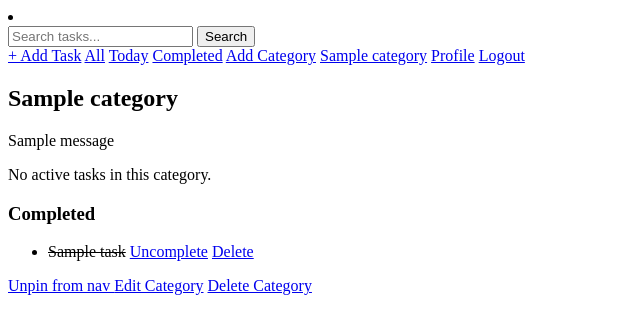
After one commit to Gongzuo-Dk/TaskManager, a Django app: page /category/1/ in a window 1280 px wide. The commit adds this page. Shown: the top 334 px of the page, without its empty margins (0-640 px from the left). Run offline with Django 5.2, Linux system fonts and the light colour scheme; a user stored in the database is signed in; tables that the repository leaves empty hold one stand-in row (values such as "Sample post"); one stand-in notice (Sample message) is shown.

Commit message:
Add CRUD operations for Category

```diff
--- a/TaskManager/settings.py
+++ b/TaskManager/settings.py
@@ -54,6 +54,7 @@ TEMPLATES = [
                 'django.template.context_processors.request',
                 'django.contrib.auth.context_processors.auth',
                 'django.contrib.messages.context_processors.messages',
+                "task_manager.context_processors.pinned_categories",
             ],
         },
     },
--- a/accounts/forms.py
+++ b/accounts/forms.py
@@ -6,3 +6,9 @@ class ProfileUpdateForm(forms.ModelForm):
     class Meta:
         model = Profile
         fields = ["avatar"]
+
+    def clean_avatar(self):
+        avatar = self.cleaned_data.get("avatar")
+        if avatar and avatar.size > 2 * 1024 * 1024:
+            raise forms.ValidationError("Image size must be under 2MB.")
+        return avatar
--- /dev/null
+++ b/task_manager/context_processors.py
@@ -0,0 +1,7 @@
+from .models import Category
+
+def pinned_categories(request):
+    if request.user.is_authenticated:
+        pinned = Category.objects.filter(user=request.user, is_pinned=True)
+        return {"pinned_categories": pinned}
+    return {}
--- a/task_manager/models.py
+++ b/task_manager/models.py
@@ -5,7 +5,9 @@ from django.contrib.auth.models import User
 # Create your models here.
 
 class Category(models.Model):
+    user = models.ForeignKey(User, on_delete=models.CASCADE, related_name="categories")
     name = models.CharField(max_length=30)
+    is_pinned = models.BooleanField(default=False)
 
     class Meta:
         verbose_name = "Category"
--- /dev/null
+++ b/task_manager/templates/task_manager/category_tasks.html
@@ -0,0 +1,47 @@
+{% extends "base.html" %}
+
+{% block content %}
+<h2>{{ category.name }}</h2>
+
+{% if messages %}
+    {% for message in messages %}
+        <p>{{ message }}</p>
+    {% endfor %}
+{% endif %}
+
+{% if tasks %}
+    <ul>
+    {% for task in tasks %}
+        <li>
+            {{ task.title }}
+            {% if task.due_date %}— {{ task.due_date|date:"d M, Y H:i" }}{% endif %}
+            {% if task.priority %}({{ task.priority }}){% endif %}
+            <a href="{% url 'task_toggle_complete' task.pk %}">Complete</a>
+            <a href="{% url 'task_update' task.pk %}">Edit</a>
+            <a href="{% url 'task_delete' task.pk %}">Delete</a>
+        </li>
+    {% endfor %}
+    </ul>
+{% else %}
+    <p>No active tasks in this category.</p>
+{% endif %}
+
+{% if completed %}
+    <h3>Completed</h3>
+    <ul>
+    {% for task in completed %}
+        <li>
+            <s>{{ task.title }}</s>
+            <a href="{% url 'task_toggle_complete' task.pk %}">Uncomplete</a>
+            <a href="{% url 'task_delete' task.pk %}">Delete</a>
+        </li>
+    {% endfor %}
+    </ul>
+{% endif %}
+<a href="{% url 'category_toggle_pin' category.pk %}">
+    {% if category.is_pinned %}Unpin from nav{% else %}Pin to nav{% endif %}
+</a>
+<a href="{% url 'category_update' category.pk %}">Edit Category</a>
+<a href="{% url 'category_delete' category.pk %}">Delete Category</a>
+
+{% endblock %}
--- a/task_manager/templates/task_manager/search.html
+++ b/task_manager/templates/task_manager/search.html
@@ -30,7 +30,7 @@
 
                     {% if task.category %}
                         <br>
-                        Category: {{ task.category }}
+                        Category: [<a href="{% url 'category_tasks' task.category.pk %}">{{ task.category }}</a>]
                     {% endif %}
 
                     {% if task.priority %}
@@ -40,7 +40,7 @@
 
                     {% if task.due_date %}
                         <br>
-                        Due: {{ task.due_date|date:"M d, Y H:i" }}
+                        Due: {{ task.due_date|date:"d M, Y H:i" }}
                     {% endif %}
 
                     <br><br>
--- a/task_manager/urls.py
+++ b/task_manager/urls.py
@@ -8,4 +8,11 @@ urlpatterns = [
     path("tasks/<int:pk>/delete/", views.task_delete, name="task_delete"),
     path("tasks/<int:pk>/complete/", views.task_toggle_complete, name="task_toggle_complete"),
     path("search/", views.search, name="search"),
+    path("today/", views.today, name="today"),
+    path("completed/", views.completed, name="completed"),
+    path("category/create/", views.category_create, name="category_create"),
+    path("category/<int:pk>/edit/", views.category_update, name="category_update"),
+    path("category/<int:pk>/delete/", views.category_delete, name="category_delete"),
+    path("category/<int:pk>/", views.category_tasks, name="category_tasks"),
+    path("category/<int:pk>/pin/", views.category_toggle_pin, name="category_toggle_pin"),
 ]
--- a/task_manager/views.py
+++ b/task_manager/views.py
@@ -1,7 +1,7 @@
 from django.shortcuts import render, redirect, get_object_or_404
 from django.contrib.auth.decorators import login_required
 from django.contrib import messages
-from task_manager.forms import TaskForm
+from task_manager.forms import TaskForm, CategoryForm
 from django.utils import timezone
 from datetime import timedelta
 from django.db.models import Q
@@ -35,7 +35,7 @@ def index(request):
 @login_required
 def task_create(request):
     if request.method == "POST":
-        form = TaskForm(request.POST)
+        form = TaskForm(request.POST, user=request.user)
         if form.is_valid():
             task = form.save(commit=False)
             task.user = request.user
@@ -43,7 +43,7 @@ def task_create(request):
             messages.success(request, "Task created successfully!")
             return redirect("index")
     else:
-        form = TaskForm()
+        form = TaskForm(user=request.user)
 
     return render(request, "task_manager/task_create.html", {"form": form})
 
@@ -56,13 +56,13 @@ def task_update(request, pk):
         return redirect("index")
 
     if request.method == "POST":
-        form = TaskForm(request.POST, instance=task)
+        form = TaskForm(request.POST, instance=task, user=request.user)
         if form.is_valid():
             form.save()
             messages.success(request, "Task updated successfully!")
             return redirect("index")
     else:
-        form = TaskForm(instance=task)
+        form = TaskForm(instance=task, user=request.user)
 
     return render(request, "task_manager/task_update.html", {"form": form, "task": task})
 
@@ -93,6 +93,7 @@ def task_toggle_complete(request, pk):
     task.save(update_fields=["is_completed"])
     return redirect("index")
 
+@login_required
 def search(request):
     query = request.GET.get("q", "")
     results = []
@@ -109,7 +110,7 @@ def search(request):
                 Q(content__icontains=query) |
                 Q(category__name__icontains=query) |
                 Q(priority__name__icontains=query)
-            ).distinct().order_by("-due_date")
+            ).distinct().order_by("-created_at")
 
     context = {
         "query": query,
@@ -118,3 +119,118 @@ def search(request):
     }
 
     return render(request, "task_manager/search.html", context)
+
+@login_required
+def today(request):
+    today = timezone.now().date()
+    today_tasks = Task.objects.filter(
+        user=request.user,
+        is_completed=False,
+        due_date__date=today
+    ).order_by("due_date")
+
+    context = {
+        "today_tasks": today_tasks,
+        "today": today,
+    }
+    return render(request, "task_manager/today.html", context)
+
+@login_required
+def completed(request):
+    completed_tasks = Task.objects.filter(
+        user=request.user,
+        is_completed=True
+    ).order_by("-created_at")
+
+    context = {
+        "completed_tasks": completed_tasks,
+    }
+    return render(request, "task_manager/completed.html", context)
+
+@login_required
+def category_create(request):
+    if request.method == "POST":
+        form = CategoryForm(request.POST)
+        if form.is_valid():
+            category = form.save(commit=False)
+            category.user = request.user
+            category.save()
+            messages.success(request, "Category created successfully!")
+            return redirect("index")
+    else:
+        form = CategoryForm()
+
+    return render(request, "task_manager/category_create.html", {"form": form})
+
+@login_required
+def category_update(request, pk):
+    category = get_object_or_404(Category, pk=pk)
+
+    if category.user != request.user:
+        messages.error(request, "You don't have permission to edit this category.")
+        return redirect("index")
+
+    if request.method == "POST":
+        form = CategoryForm(request.POST, instance=category)
+        if form.is_valid():
+            form.save()
+            messages.success(request, "Category updated successfully!")
+            return redirect("index")
+    else:
+        form = CategoryForm(instance=category)
+
+    return render(request, "task_manager/category_update.html", {"form": form, "category": category})
+
+@login_required
+def category_delete(request, pk):
+    category = get_object_or_404(Category, pk=pk)
+
+    if category.user != request.user:
+        messages.error(request, "You don't have permission to delete this category.")
+        return redirect("index")
+
+    if request.method == "POST":
+        category.delete()
+        messages.success(request, "Category successfully deleted!")
+        return redirect("index")
+
+    return render(request, "task_manager/category_delete.html", {"category": category})
+
+@login_required
+def category_tasks(request, pk):
+    category = get_object_or_404(Category, pk=pk)
+
+    if category.user != request.user:
+        messages.error(request, "You don't have permission to view this.")
+        return redirect("index")
+
+    tasks = Task.objects.filter(
+        user=request.user,
+        category=category,
+        is_completed=False
+    ).order_by("due_date")
+
+    completed = Task.objects.filter(
+        user=request.user,
+        category=category,
+        is_completed=True
+    )
+
+    context = {
+        "category": category,
+        "tasks": tasks,
+        "completed": completed,
+    }
+    return render(request, "task_manager/category_tasks.html", context)
+
+@login_required
+def category_toggle_pin(request, pk):
+    category = get_object_or_404(Category, pk=pk)
+
+    if category.user != request.user:
+        messages.error(request, "You don't have permission to do this.")
+        return redirect("index")
+
+    category.is_pinned = not category.is_pinned
+    category.save(update_fields=["is_pinned"])
+    return redirect("category_tasks", pk=pk)
--- a/templates/base.html
+++ b/templates/base.html
@@ -18,8 +18,16 @@
                 <button type="submit">Search</button>
               </form>
             </li>
-            <a href="{% url 'task_create' %}">+ New Task</a>
-            <a href="{% url 'index' %}">Tasks</a>
+            <a href="{% url 'task_create' %}">+ Add Task</a>
+            <a href="{% url 'index' %}">All</a>
+            <a href="{% url 'today' %}">Today</a>
+            <a href="{% url 'completed' %}">Completed</a>
+            <a href="{% url 'category_create' %}">Add Category</a>
+            {% if pinned_categories %}
+                {% for category in pinned_categories %}
+                    <a href="{% url 'category_tasks' category.pk %}">{{ category.name }}</a>
+                {% endfor %}
+            {% endif %}
             <a href="{% url 'profile' %}">Profile</a>
             <a href="{% url 'logout' %}">Logout</a>
         {% else %}
```
Also changed, not shown: accounts/templates/accounts/profile.html (+15 -1 lines), task_manager/forms.py (+17 -1 lines), task_manager/templates/task_manager/category_create.html (added, +19 -0 lines), task_manager/templates/task_manager/category_delete.html (added, +14 -0 lines), task_manager/templates/task_manager/category_update.html (added, +19 -0 lines), task_manager/templates/task_manager/completed.html (added, +29 -0 lines), task_manager/templates/task_manager/index.html (+14 -6 lines), task_manager/templates/task_manager/today.html (added, +32 -0 lines), task_manager/migrations/0003_category_is_pinned_category_user.py (added).
